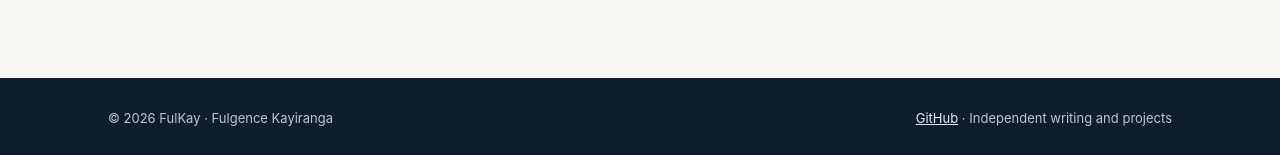
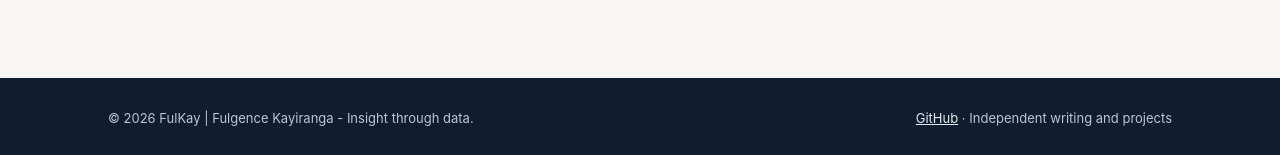
Before and after one commit to Fulkay/Fulkay.github.io, a Jekyll site: the page built from index.html, in a window 1280 px wide. Shown: the part 1623-1778 px from the top of the page. Built offline with Jekyll 4.4.1, drawn with Linux system fonts in a browser that asks for light colours.

Commit message:
Refine FulKay footer branding

```diff
--- a/_layouts/default.html
+++ b/_layouts/default.html
@@ -23,7 +23,10 @@
   <main id="main">{{ content }}</main>
   <footer class="site-footer">
     <div class="wrap footer-inner">
-      <span>© {{ 'now' | date: '%Y' }} FulKay · Fulgence Kayiranga</span>
+  <span>
+      © {{ 'now' | date: '%Y' }} FulKay
+      | Fulgence Kayiranga - Insight through data.
+    </span>
       <span><a href="https://github.com/Fulkay" rel="noopener noreferrer">GitHub</a> · Independent writing and projects</span>
     </div>
   </footer>
```
